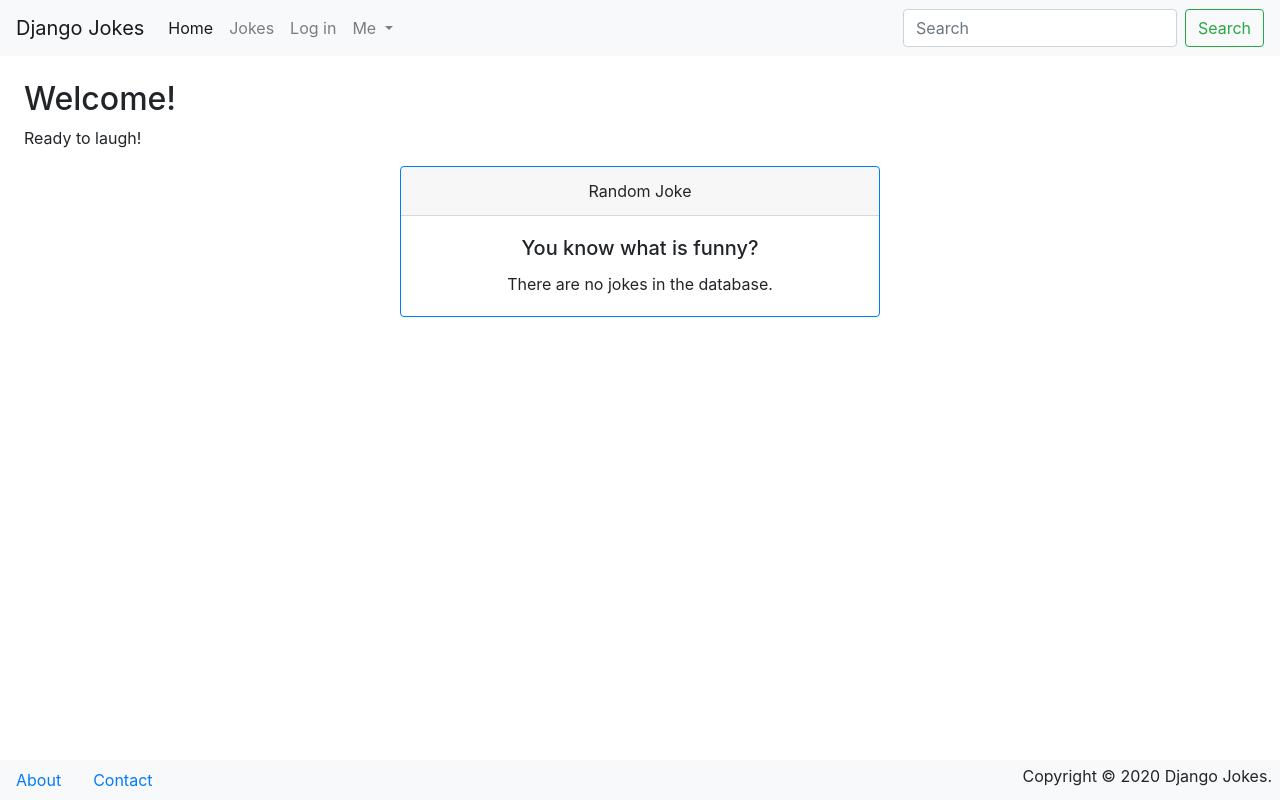
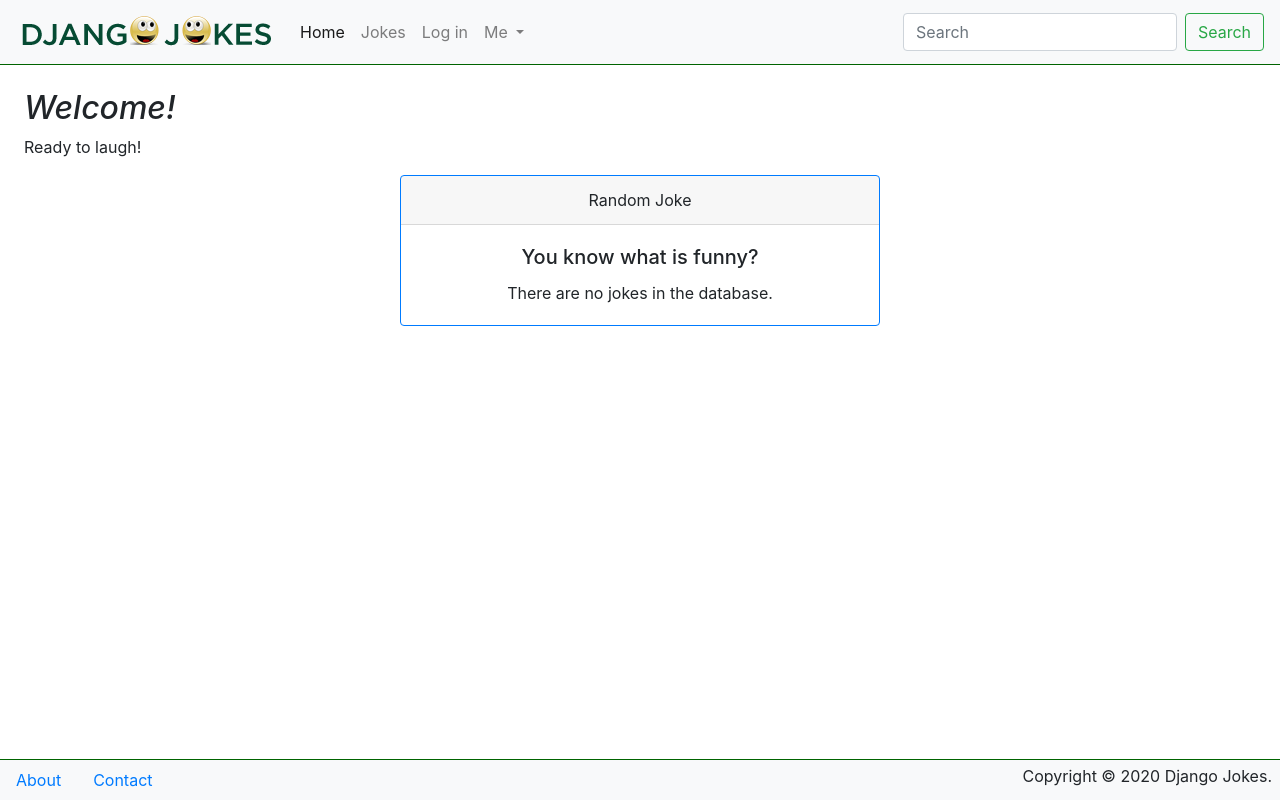
Before and after one commit to Tylerecodes/djangojokes.com, a Django app: page / in a window 1280 px wide. Run offline with Django 4.2, Linux system fonts and the light colour scheme; data that the repository does not hold is empty; some libraries are stand-ins or nearby versions.

Commit message:
Added static logo, icon, and CSS file

```diff
--- a/djangojokes/settings.py
+++ b/djangojokes/settings.py
@@ -121,6 +121,9 @@ USE_TZ = True
 # https://docs.djangoproject.com/en/4.0/howto/static-files/
 
 STATIC_URL = 'static/'
+STATICFILES_DIRS = [
+    BASE_DIR / 'static',
+]
 
 # Default primary key field type
 # https://docs.djangoproject.com/en/4.0/ref/settings/#default-auto-field
--- /dev/null
+++ b/static/css/main.css
@@ -0,0 +1,15 @@
+body {
+    padding-bottom: 50px;
+  }
+
+  footer {
+    border-top: 1px solid darkgreen;
+  }
+
+  header {
+    border-bottom: 1px solid darkgreen;
+  }
+
+  h2 {
+    font-style: italic;
+  }
--- a/templates/_base.html
+++ b/templates/_base.html
@@ -1,15 +1,20 @@
+{% load static %}
 <!DOCTYPE html>
 <html lang="en">
 <head>
 <meta charset="UTF-8">
 <meta name="viewport" content="width=device-width, initial-scale=1">
 <link rel="stylesheet" href="https://cdn.jsdelivr.net/npm/bootstrap@4.6.1/dist/css/bootstrap.min.css" integrity="sha384-zCbKRCUGaJDkqS1kPbPd7TveP5iyJE0EjAuZQTgFLD2ylzuqKfdKlfG/eSrtxUkn" crossorigin="anonymous"><script src="https://kit.fontawesome.com/b4d64dfd2b.js" crossorigin="anonymous"></script>
+<link rel="shortcut icon" type="image/png" href="{% static 'images/favicon.png' %}">
+<link rel="stylesheet" href="{% static 'css/main.css' %}">
 <title>{% block title %}{% endblock %} | Django Jokes</title>
 </head>
 <body>
 <header>
   <nav class="navbar navbar-expand-lg navbar-light bg-light">
-    <a class="navbar-brand" href="#">Django Jokes</a>
+    <a class="navbar-brand" href="{% url 'pages:homepage' %}">
+      <img src="{% static 'images/logo.png' %}" alt="Logo" class="img-fluid"/>
+    </a>
     <button class="navbar-toggler" type="button" data-toggle="collapse"
       data-target="#navbarSupportedContent" aria-expanded="false"
       aria-controls="navbarSupportedContent" aria-label="Toggle navigation">
```
Also changed, not shown: static/images/favicon.png (added), static/images/logo.png (added).
